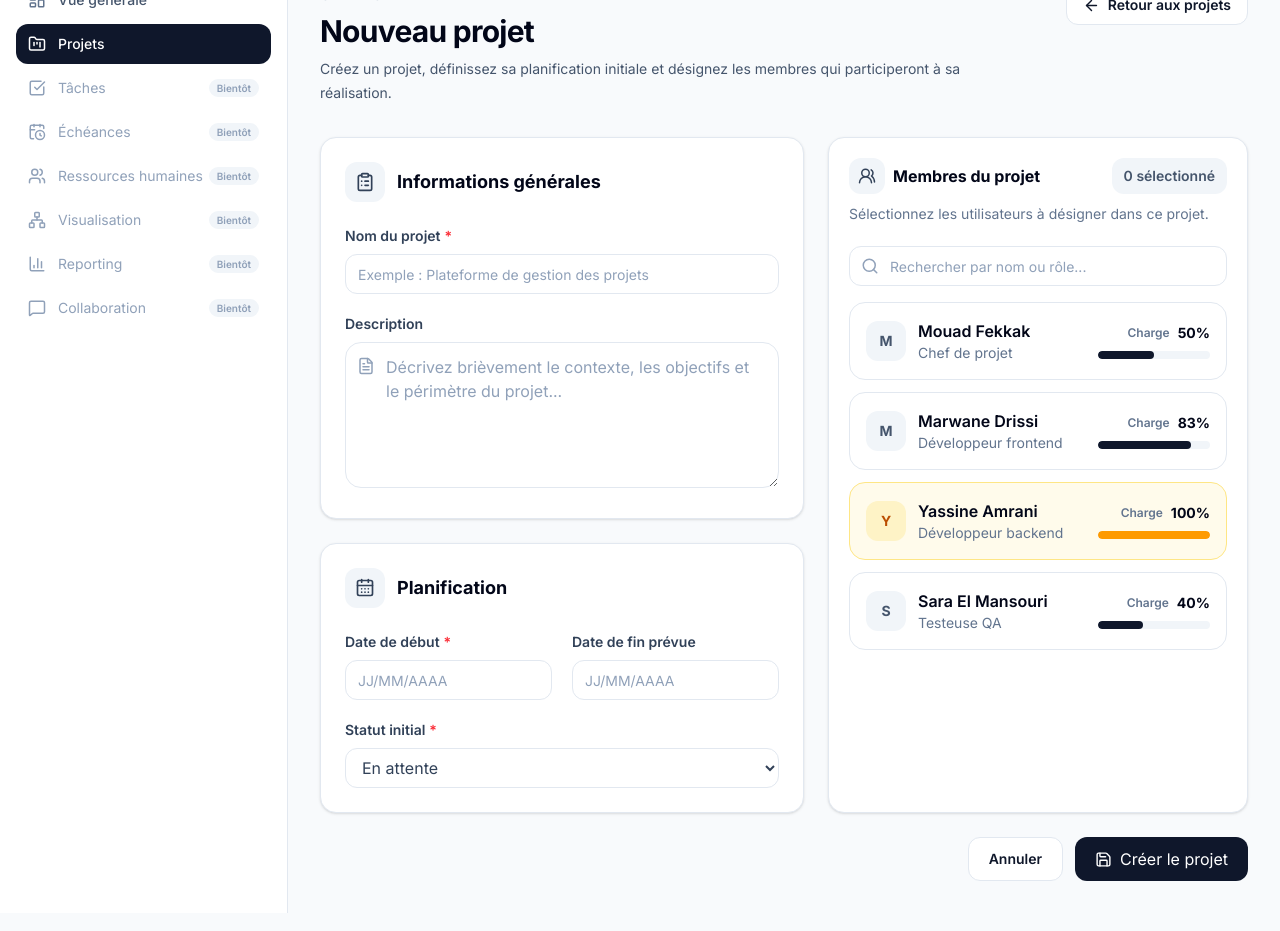
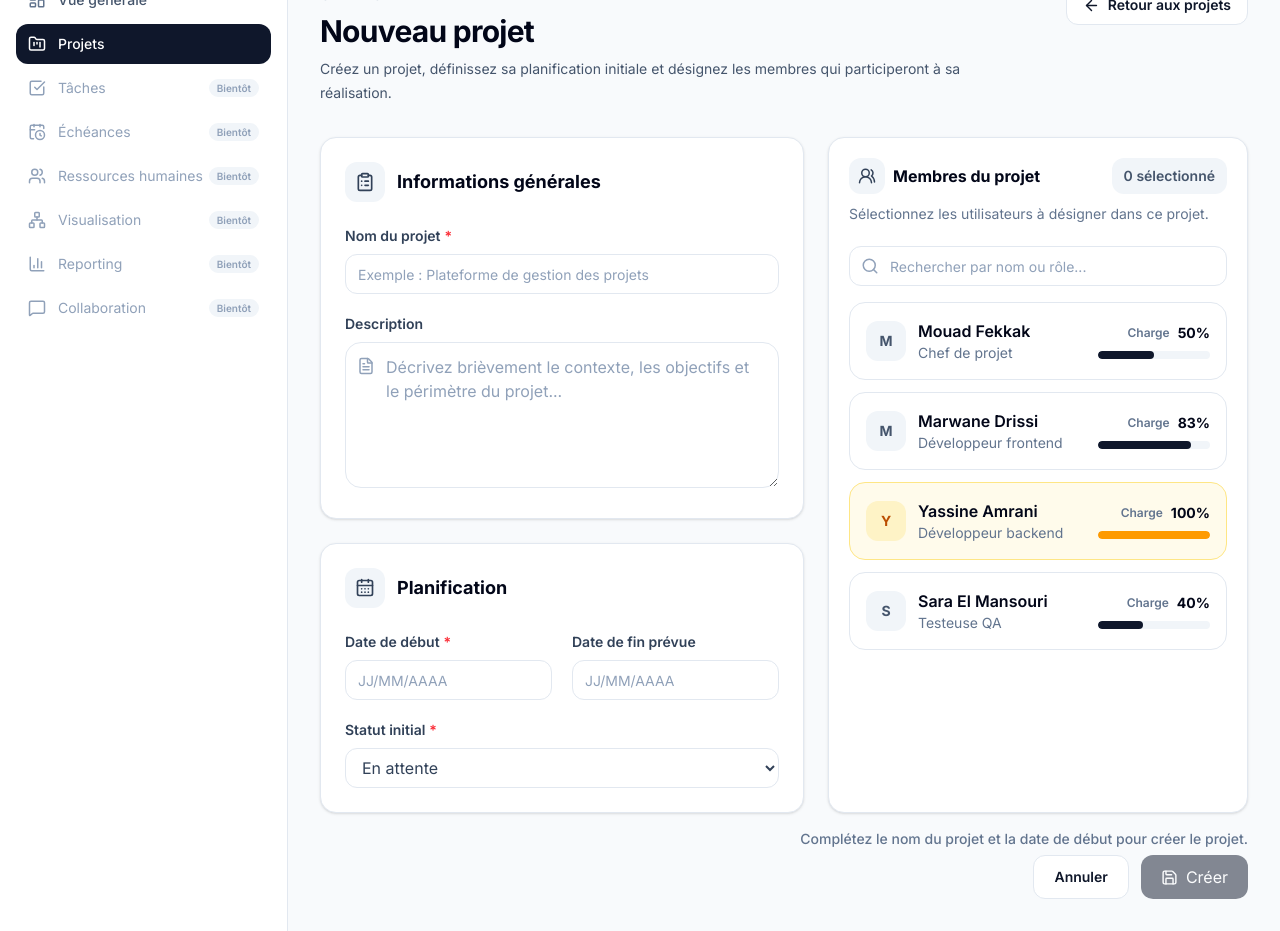
Before and after one commit to Mouad45-bit/project-management-system, a Next.js app in the folder frontend/: page /projects/create in a window 1280 px wide. Shown: the part 120-1051 px from the top of the page. Built offline with nearby package versions, Linux system fonts and the light colour scheme.

Commit message:
feat(project-form): disable submit until form is actionable

```diff
--- a/frontend/src/components/projects/ProjectForm.tsx
+++ b/frontend/src/components/projects/ProjectForm.tsx
@@ -3,7 +3,7 @@
 "use client";
 
 import Link from "next/link";
-import {useState} from "react";
+import {useMemo, useState} from "react";
 import {
     CalendarDays,
     ClipboardList,
@@ -65,6 +65,45 @@ export function ProjectForm
 
     const isEditMode = mode === "edit";
 
+    const initialSnapshot = useMemo(() => {
+        return {
+            name: initialValues?.name ?? "",
+            description: initialValues?.description ?? "",
+            startDate: formatIsoDateToFrenchInput(initialValues?.startDate),
+            plannedEndDate: formatIsoDateToFrenchInput(initialValues?.plannedEndDate),
+            status: initialValues?.status ?? "WAITING",
+            memberIds: normalizeMemberIds(initialValues?.memberIds ?? []),
+        };
+    }, [initialValues]);
+
+    const currentSnapshot = {
+        name,
+        description,
+        startDate,
+        plannedEndDate,
+        status,
+        memberIds: normalizeMemberIds(memberIds),
+    };
+
+    const hasRequiredFields =
+        name.trim().length > 0 &&
+        startDate.trim().length === 10 &&
+        Boolean(status);
+
+    const hasFormChanged =
+        currentSnapshot.name !== initialSnapshot.name ||
+        currentSnapshot.description !== initialSnapshot.description ||
+        currentSnapshot.startDate !== initialSnapshot.startDate ||
+        currentSnapshot.plannedEndDate !== initialSnapshot.plannedEndDate ||
+        currentSnapshot.status !== initialSnapshot.status ||
+        !areNumberArraysEqual(currentSnapshot.memberIds, initialSnapshot.memberIds);
+
+    const canSubmit = isEditMode
+        ? hasRequiredFields && hasFormChanged
+        : hasRequiredFields;
+
+    const isSubmitDisabled = isSubmitting || !canSubmit;
+
     async function handleSubmit(event: React.FormEvent<HTMLFormElement>) {
         event.preventDefault();
 
@@ -111,7 +150,7 @@ export function ProjectForm
     }
 
     return (
-        <form onSubmit={handleSubmit} className="space-y-6">
+        <form onSubmit={handleSubmit} className="space-y-4">
             <div className="grid items-stretch gap-6 xl:grid-cols-[1fr_420px]">
                 <div className="space-y-6">
                     <section className="rounded-2xl border border-slate-200 bg-white p-6 shadow-sm">
@@ -236,6 +275,17 @@ export function ProjectForm
                 </aside>
             </div>
 
+            <div className="space-y-1.5">
+                <p className="min-h-2 text-right text-sm font-medium text-slate-500">
+                    {!isEditMode && !hasRequiredFields
+                        ? "Complétez le nom du projet et la date de début pour créer le projet."
+                        : isEditMode && !hasFormChanged
+                            ? "Aucune modification détectée pour le moment."
+                            : isEditMode && hasFormChanged && !hasRequiredFields
+                                ? "Complétez les champs obligatoires pour sauvegarder les modifications."
+                                : "\u00A0"}
+                </p>
+
                 <div className="flex flex-col-reverse justify-end gap-3 sm:flex-row">
                     <Link
                         href={cancelHref}
@@ -246,17 +296,25 @@ export function ProjectForm
 
                     <button
                         type="submit"
-                    disabled={isSubmitting}
-                    className="inline-flex cursor-pointer h-11 items-center justify-center gap-2 rounded-xl bg-slate-900 px-5 text-sm font-semibold text-white transition hover:bg-slate-800 disabled:cursor-not-allowed disabled:opacity-60"
+                        disabled={isSubmitDisabled}
+                        title={
+                            isEditMode && !hasFormChanged
+                                ? "Aucune modification détectée"
+                                : !hasRequiredFields
+                                    ? "Complétez les champs obligatoires"
+                                    : undefined
+                        }
+                        className="inline-flex h-11 items-center justify-center gap-2 rounded-xl bg-slate-900 px-5 text-sm font-semibold text-white transition hover:bg-slate-800 disabled:cursor-not-allowed disabled:opacity-50 disabled:hover:bg-slate-900"
                     >
                         <Save size={17} />
                         {isSubmitting
                             ? "Enregistrement..."
                             : isEditMode
-                            ? "Sauvegarder les modifications"
-                            : "Créer le projet"
+                                ? "Sauvegarder"
+                                : "Créer"
                         }
                     </button>
+                </div>
             </div>
         </form>
     );
@@ -285,3 +343,15 @@ function FieldError({message}: { message?: string }) {
 
     return <p className="mt-2 text-sm font-medium text-red-600">{message}</p>;
 }
+
+function normalizeMemberIds(ids: number[]): number[] {
+    return [...ids].sort((firstId, secondId) => firstId - secondId);
+}
+
+function areNumberArraysEqual(first: number[], second: number[]): boolean {
+    if (first.length !== second.length) {
+        return false;
+    }
+
+    return first.every((value, index) => value === second[index]);
+}
```
Lines whose indentation alone changed are shown as unchanged.
